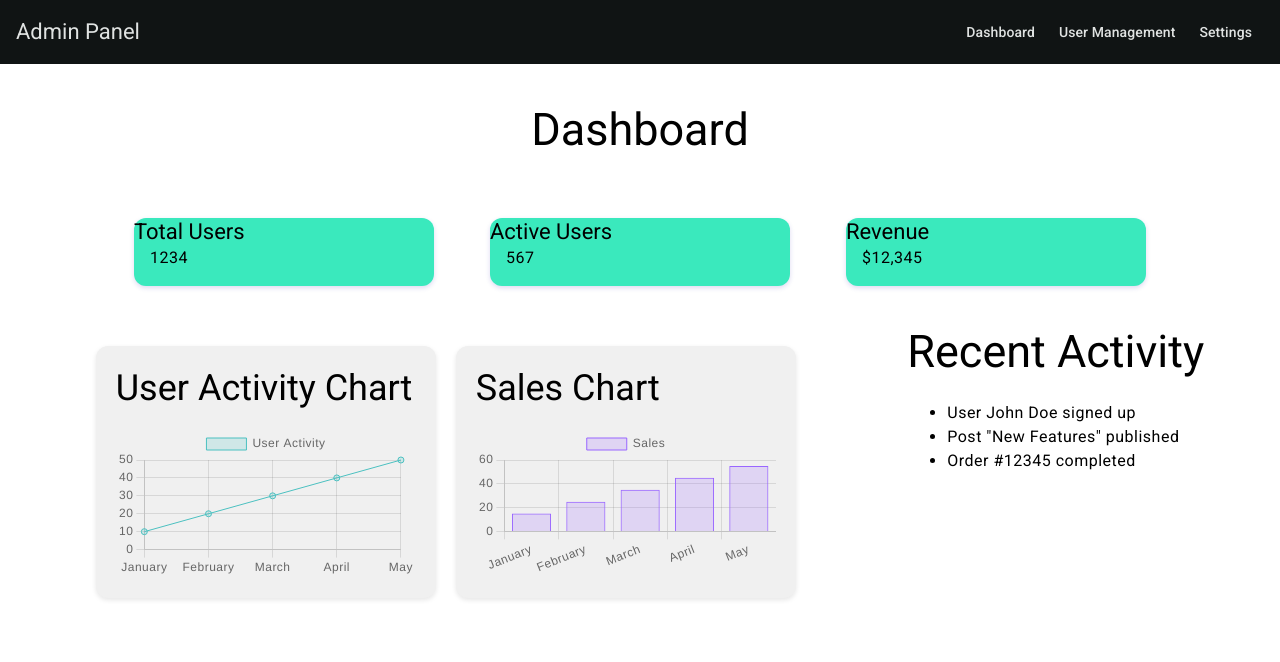
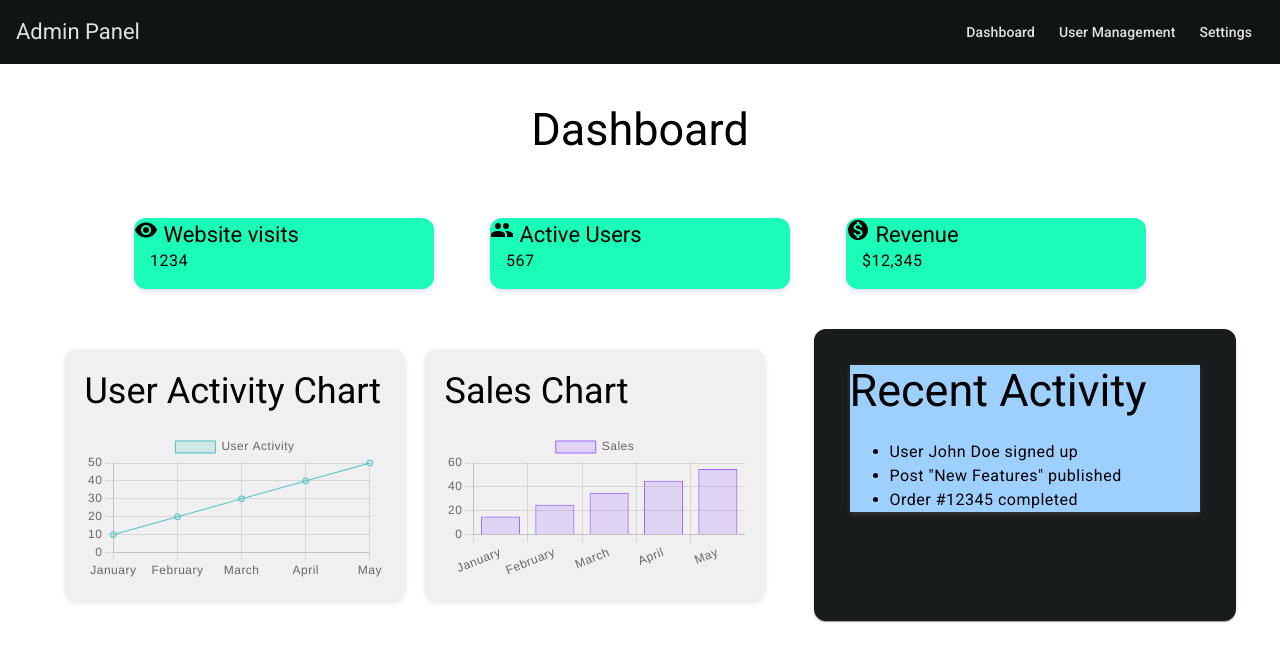
Before and after one commit to kprasad475/admin-panel, an Angular app: page /dashboard in a window 1280 px wide. Shown: the top 662 px of the page. Built offline with nearby package versions, Linux system fonts and the light colour scheme.

Commit message:
adding-icons

```diff
--- a/src/app/app.module.ts
+++ b/src/app/app.module.ts
@@ -16,6 +16,8 @@ import { HttpClient, provideHttpClient } from '@angular/common/http';
 import { FilterComponent } from './filter/filter.component';
 import { MatInputModule } from '@angular/material/input';
 import { MatListModule } from '@angular/material/list';
+import {MatIconModule} from '@angular/material/icon';
+
 
 @NgModule({
   declarations: [
@@ -35,7 +37,8 @@ import { MatListModule } from '@angular/material/list';
     MatCardModule,
     MatSlideToggleModule,
     MatInputModule,
-    MatListModule
+    MatListModule,
+    MatIconModule
   ],
   providers: [
     provideHttpClient()
--- a/src/app/dashboard/dashboard.component.html
+++ b/src/app/dashboard/dashboard.component.html
@@ -4,7 +4,11 @@
 
   <div class="cards-container">
     <mat-card *ngFor="let stat of stats" class="dashboard-card">
-      <mat-card-title>{{ stat.title }}</mat-card-title>
+      <mat-card-title>
+
+        <mat-icon *ngIf="stat.icon">{{ stat.icon }}</mat-icon>
+        {{ stat.title }}
+      </mat-card-title>
       <mat-card-content>{{ stat.value }}</mat-card-content>
     </mat-card>
   </div>
@@ -19,11 +23,14 @@
       <canvas id="salesChart"></canvas>
     </mat-card>
   </div>
-
+<mat-card>
+  <mat-card-content>
   <div class="recent-activity">
     <h2>Recent Activity</h2>
     <ul>
       <li *ngFor="let activity of recentActivities">{{ activity }}</li>
     </ul>
   </div>
+  </mat-card-content>
+</mat-card>
 </div>
--- a/src/app/dashboard/dashboard.component.scss
+++ b/src/app/dashboard/dashboard.component.scss
@@ -5,16 +5,32 @@
   padding: 20px;
   gap: 20px; // Adds spacing between items inside the flex container
 }
+.recent-activity{
+  width: 350px; // Adjusted to ensure the card doesn’t overlap with the charts
+  margin: 20px;
+  text-align: left;
+  background-color: rgb(157, 208, 255); // Updated background color for visual appeal
+  box-shadow: 0 2px 5px rgba(212, 210, 226, 0.15);
+  transition: transform 0.3s ease; // Adding transition for hover effect
+  &:hover {
+    transform: translateY(-10px); // Adding moving animation on hover
+}
+}
 
 .dashboard-card {
   width: 300px; // Adjusted to ensure the card doesn’t overlap with the charts
   margin: 20px;
-  background-color: rgb(58, 233, 189); // Updated background color for visual appeal
+  text-align: left;
+  background-color: rgb(28, 252, 185); // Updated background color for visual appeal
   box-shadow: 0 2px 5px rgba(31, 7, 167, 0.15);
   transition: transform 0.3s ease; // Adding transition for hover effect
   &:hover {
     transform: translateY(-10px); // Adding moving animation on hover
 }
+}
+.card-icon {
+  margin-right: 8px;
+  color: #5c6bc0;
 }
 
 .dashboard-card-content {
--- a/src/app/dashboard/dashboard.component.ts
+++ b/src/app/dashboard/dashboard.component.ts
@@ -8,10 +8,21 @@ import { Chart, registerables } from 'chart.js';
 })
 export class DashboardComponent implements AfterViewInit {
   stats = [
-    { title: 'Total Users', value: 1234 },
-    { title: 'Active Users', value: 567 },
-    { title: 'Revenue', value: '$12,345' }
+    { title: 'Website visits', value: 1234, icon: 'visibility', image: 'https://encrypted-tbn0.gstatic.com/images?q=tbn:ANd9GcTF9W9vwDNn5X7zAVeDHXgUKo0nBy0pqCaDcw&s' },
+    { title: 'Active Users', value: 567, icon: 'group', image: 'https://www.dpreview.com/files/p/articles/7961724650/General-Mt-Donna-Buang-Myrtle-Beech-Tree-Victoria.jpeg' },
+    { title: 'Revenue', value: '$12,345', icon: 'monetization_on', image: 'https://en.wikipedia.org/wiki/List_of_tallest_residential_buildings#/media/File:Dubai_Marina_Skyline.jpg' },
+    // Add other stats as needed
   ];
+
+  picStats = [
+    { title: 'Website visits', value: 1234, icon: 'visibility', image: 'https://encrypted-tbn0.gstatic.com/images?q=tbn:ANd9GcTF9W9vwDNn5X7zAVeDHXgUKo0nBy0pqCaDcw&s' },
+    { title: 'Active Users', value: 567, icon: 'group', image: 'https://www.dpreview.com/files/p/articles/7961724650/General-Mt-Donna-Buang-Myrtle-Beech-Tree-Victoria.jpeg' },
+    { title: 'Revenue', value: '$12,345', icon: 'monetization_on', image: 'https://en.wikipedia.org/wiki/List_of_tallest_residential_buildings#/media/File:Dubai_Marina_Skyline.jpg' },
+    // Add other stats as needed
+  ];
+  userActivityChartImage = 'https://encrypted-tbn0.gstatic.com/images?q=tbn:ANd9GcTF9W9vwDNn5X7zAVeDHXgUKo0nBy0pqCaDcw&s';
+  salesChartImage = 'https://www.dpreview.com/files/p/articles/7961724650/General-Mt-Donna-Buang-Myrtle-Beech-Tree-Victoria.jpeg';
+  recentActivityImage = 'https://en.wikipedia.org/wiki/List_of_tallest_residential_buildings#/media/File:Dubai_Marina_Skyline.jpg';
 
   recentActivities = [
     'User John Doe signed up',
--- a/src/index.html
+++ b/src/index.html
@@ -8,6 +8,7 @@
   <link rel="icon" type="image/x-icon" href="favicon.ico">
   <link href="https://fonts.googleapis.com/css2?family=Roboto:wght@300;400;500&display=swap" rel="stylesheet">
   <link href="https://fonts.googleapis.com/icon?family=Material+Icons" rel="stylesheet">
+  <link rel="stylesheet" href="https://cdnjs.cloudflare.com/ajax/libs/font-awesome/6.5.2/css/all.min.css"  />
 </head>
 <body class="mat-typography">
   <app-root></app-root>
```
